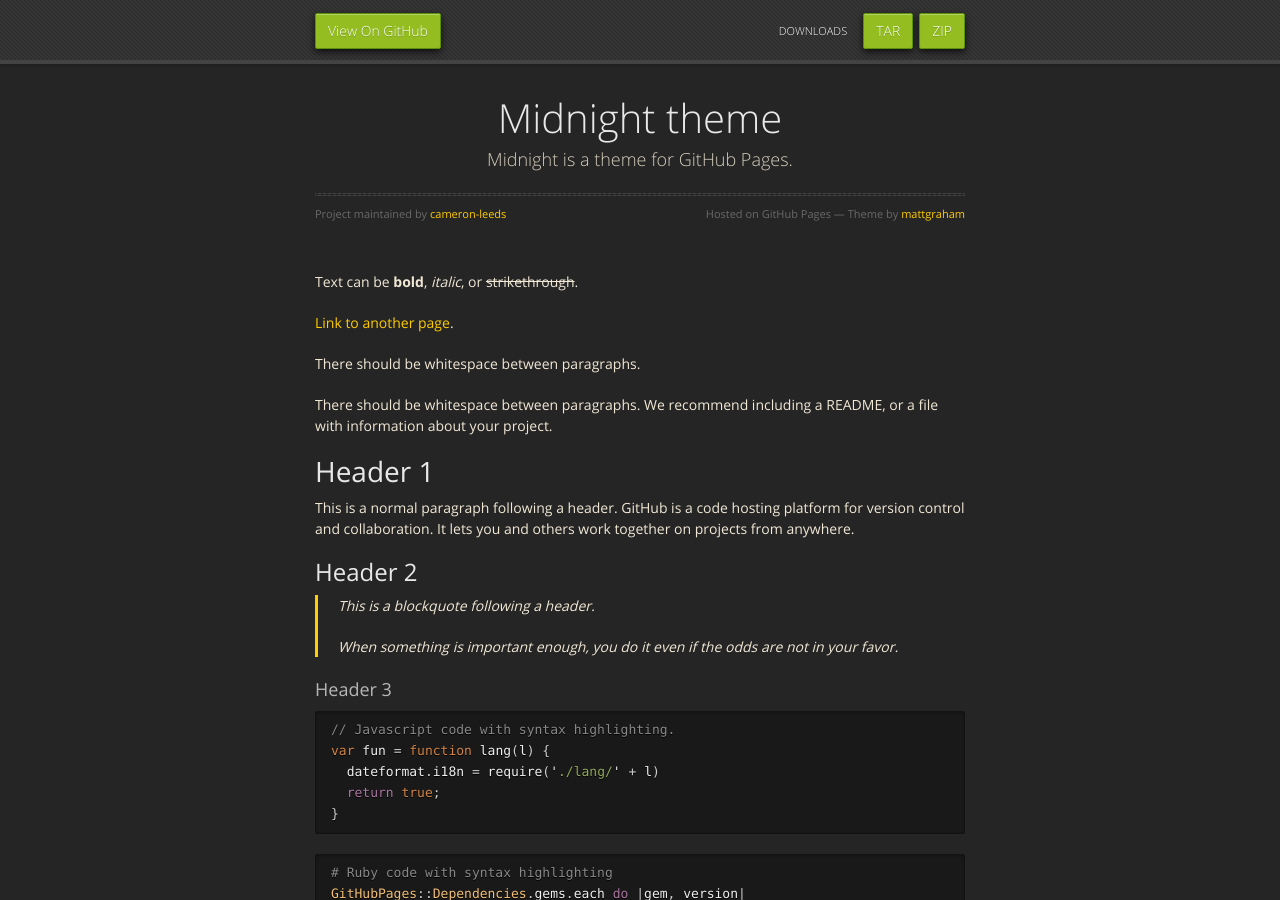
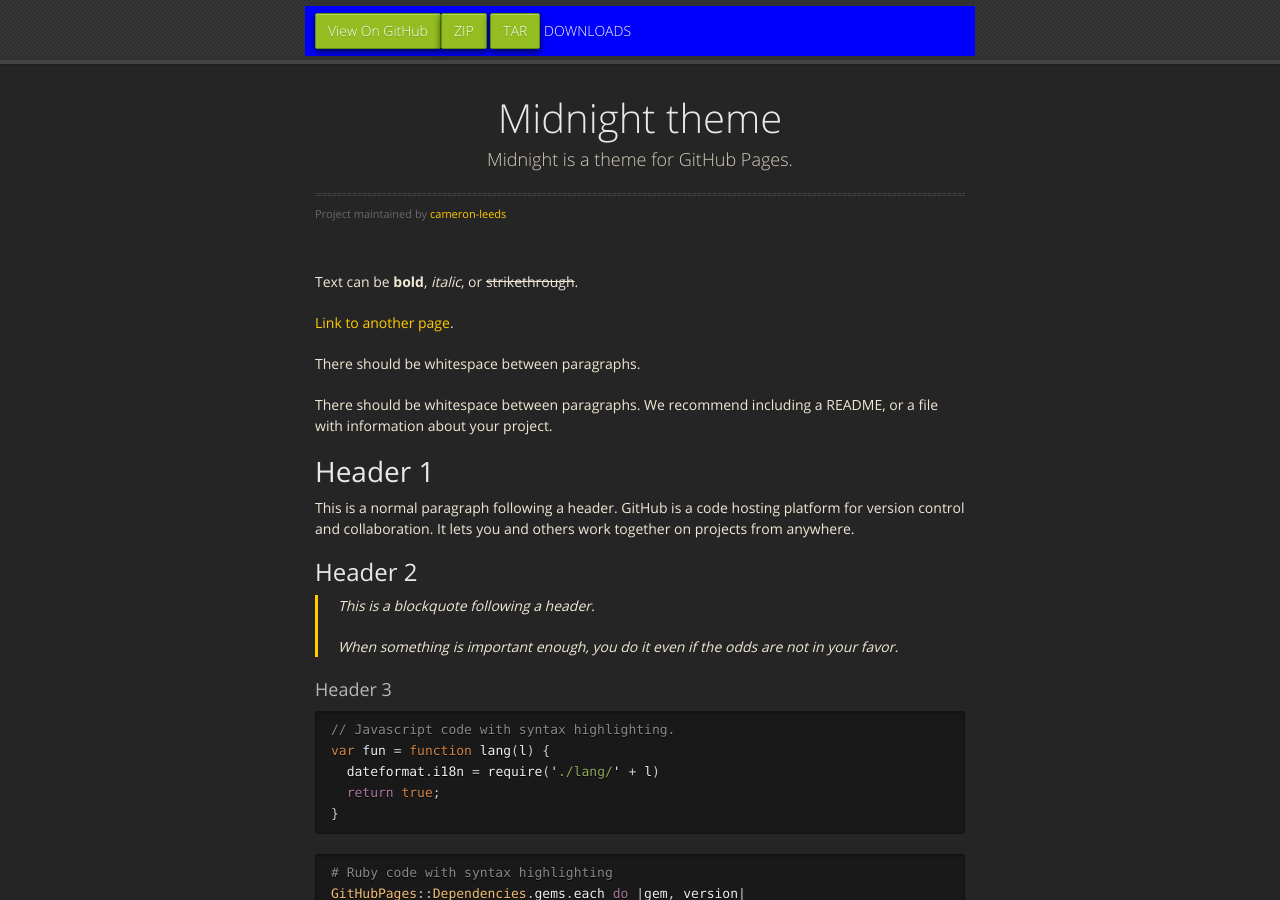
Before and after one commit to cameron-leeds/cameron-leeds.github.io, a Jekyll site: the page built from index.md, in a window 1280 px wide and 900 px high. Built offline with Jekyll 4.4.1, drawn with Linux system fonts in a browser that asks for light colours; nearby versions of some CDN libraries.

Commit message:
Update default.html

```diff
--- a/_layouts/default.html
+++ b/_layouts/default.html
@@ -22,9 +22,9 @@
         <nav>
           <li class="fork"><a href="{{ site.github.repository_url }}">View On GitHub</a></li>
           {% if site.show_downloads %}
-            <li class="downloads"><a href="{{ site.github.zip_url }}">ZIP</a></li>
-            <li class="downloads"><a href="{{ site.github.tar_url }}">TAR</a></li>
-            <li class="title">DOWNLOADS</li>
+            <li class="Resume"><a href="{{ site.github.zip_url }}">ZIP</a></li>
+            <li class="Resume"><a href="{{ site.github.tar_url }}">TAR</a></li>
+            <li class="Resume">DOWNLOADS</li>
           {% endif %}
         </nav>
       </div><!-- end header -->
@@ -37,7 +37,6 @@
           <p>{{ site.description | default: site.github.project_tagline }}</p>
           <hr>
           <span class="credits left">Project maintained by <a href="{{ site.github.owner_url }}">{{ site.github.owner_name }}</a></span>
-          <span class="credits right">Hosted on GitHub Pages &mdash; Theme by <a href="https://twitter.com/michigangraham">mattgraham</a></span>
         </div>
 
         {{ content }}
```
